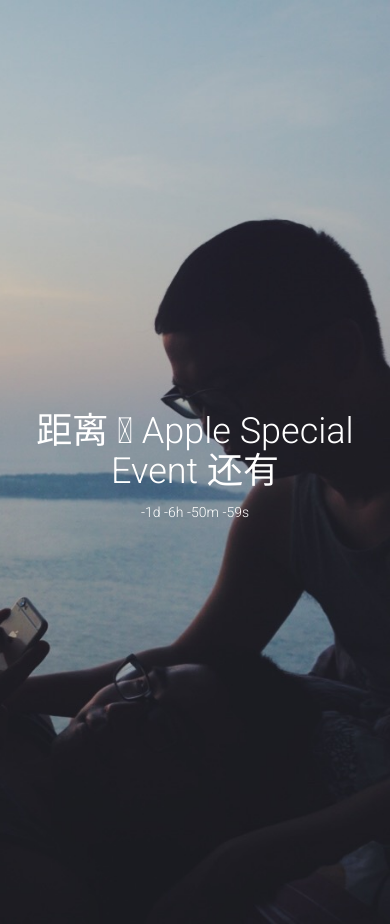
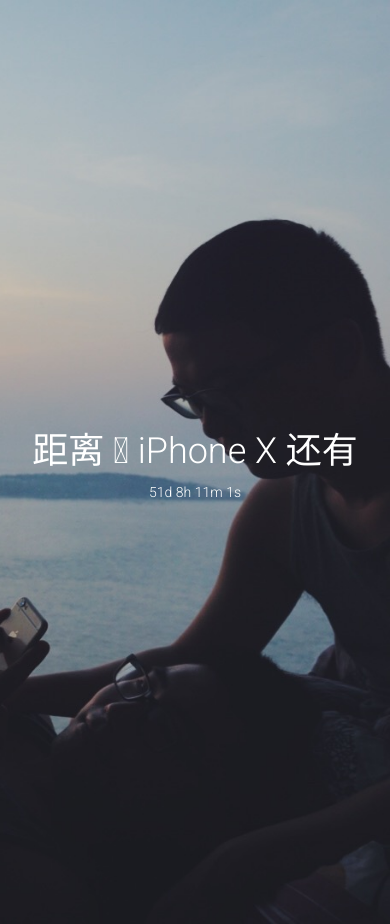
Before and after one commit to VinceCoffee/mrhaohaos.com, a plain HTML site: page index.html in a window 390 px wide. Drawn offline with Linux system fonts and the light colour scheme.

Commit message:
iPhone X

```diff
--- a/index.html
+++ b/index.html
@@ -27,7 +27,7 @@
 				<div class="header-text">
 					<div class="row">
 						<div class="col-md-12 text-center">
-						<h1 class="light white">距离<a class="white" href="https://www.apple.com/apple-events/september-2017/">  Apple Special Event </a>还有</h1>
+						<h1 class="light white">距离<a class="white" href="https://www.apple.com/apple-events/september-2017/">  iPhone X </a>还有</h1>
 
              <div id="CountMsg" class="white">
 				<span class="light" id="t_d">00d</span>
@@ -49,7 +49,7 @@
 	</div>
 	<script type="text/javascript">
 function getRTime(){
-var EndTime= new Date('2017/09/13 01:00:00'); //截止时间
+var EndTime= new Date('2017/11/03 15:01:00'); //截止时间
 var NowTime = new Date();
 var t =EndTime.getTime() - NowTime.getTime();
 
```
